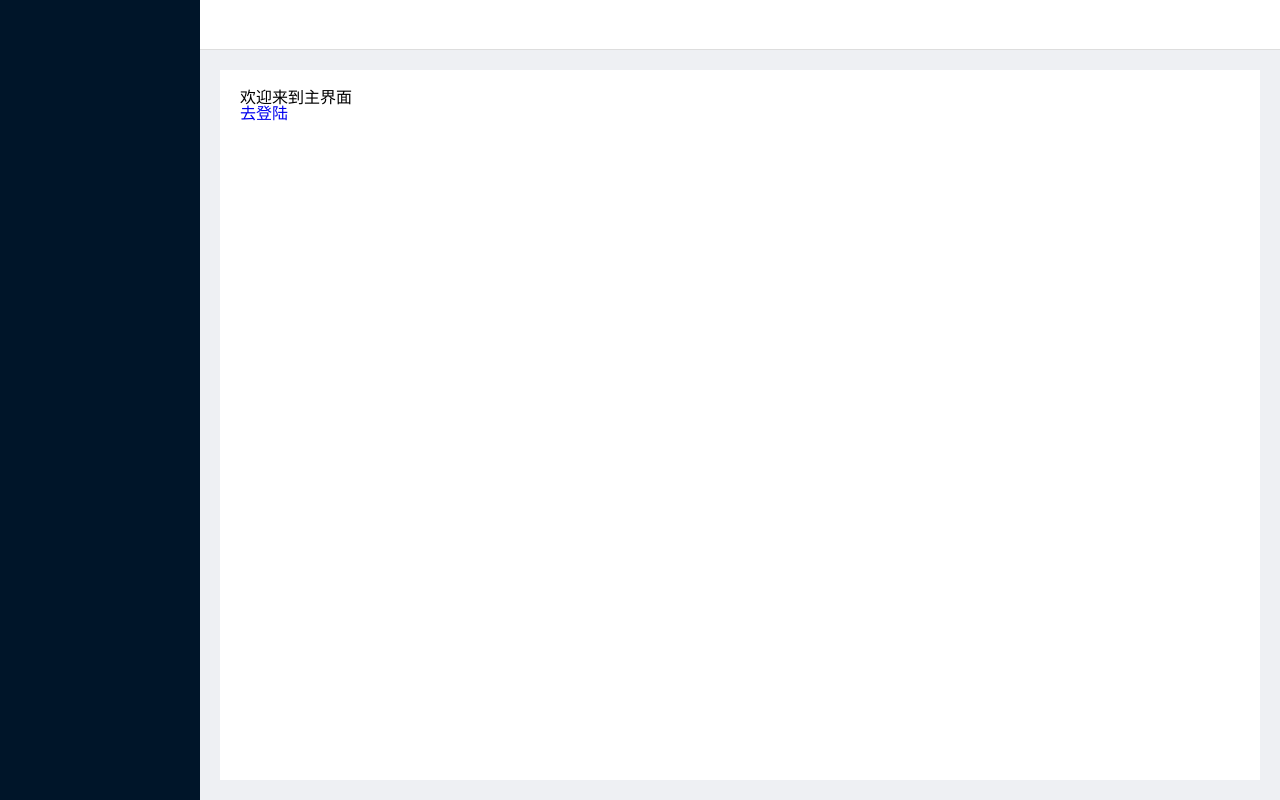
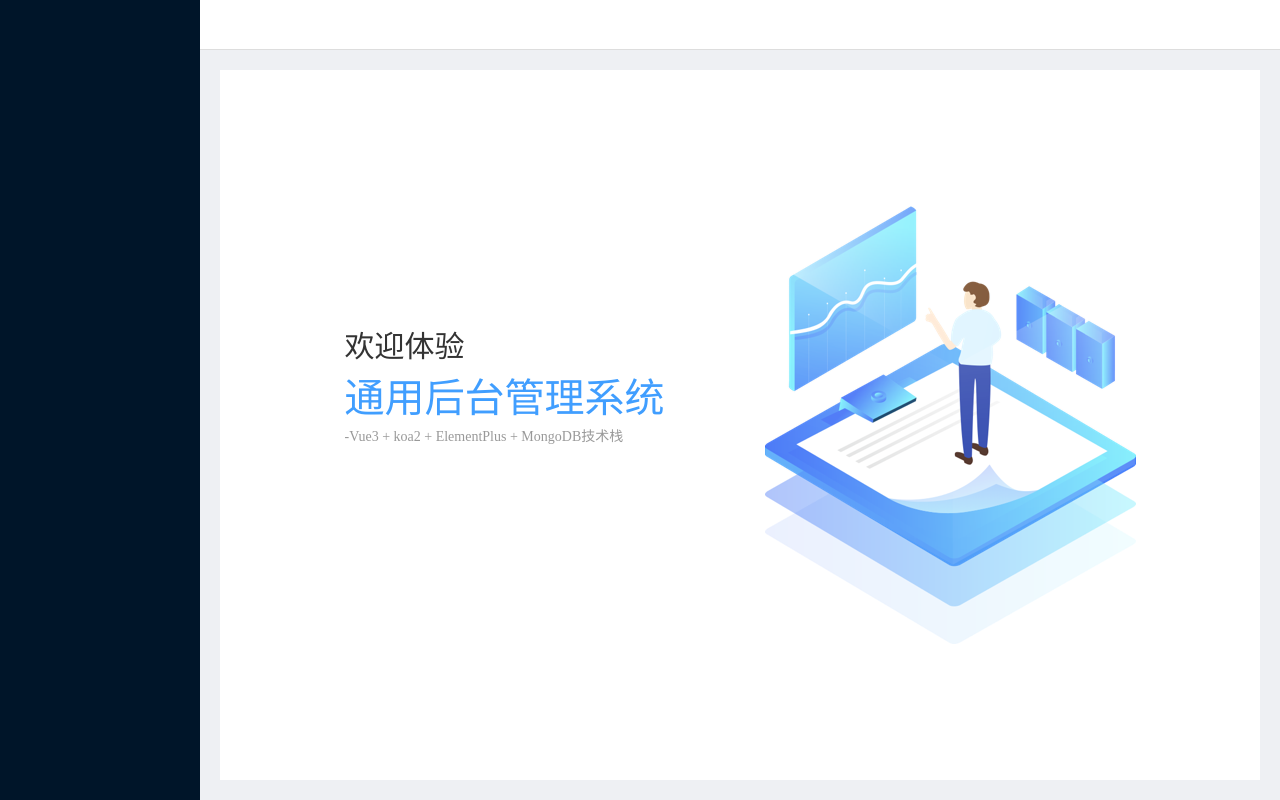
Before and after one commit to cht-w/manger-system, a Vue app: page /#/welcome in a window 1280 px wide. Built offline with nearby package versions, Linux system fonts and the light colour scheme.

Commit message:
欢迎页面的实现

```diff
--- a/src/assets/style/index.css
+++ b/src/assets/style/index.css
@@ -36,6 +36,9 @@ html, body {
   .text-right{
     text-align: right;
   }
+  .text-left{
+    text-align: left;
+  }
   .fr{
     float: right;
   }
--- a/src/views/Welcome.vue
+++ b/src/views/Welcome.vue
@@ -1,7 +1,15 @@
 <template>
-  <div class="welcome">
-    <h1>欢迎来到主界面</h1>
-    <router-link to="/login">去登陆</router-link>
+  <div class="welcome flex-center-all">
+    <div class="content">
+      <div class="sub-title">欢迎体验</div>
+      <div class="title">通用后台管理系统</div>
+      <div class="desc text-left">
+        -Vue3 + koa2 + ElementPlus + MongoDB技术栈
+      </div>
+    </div>
+    <div class="img">
+      <img src="./../assets/images/welcome.png" alt="" />
+    </div>
   </div>
 </template>
 <script>
@@ -10,4 +18,34 @@ export default {
 }
 </script>
 <style lang="scss" scoped>
+.welcome {
+  height: 100%;
+  .content {
+    position: relative;
+    bottom: 40px;
+    .sub-title {
+      font-size: 30px;
+      line-height: 42px;
+      color: #333;
+    }
+    .title {
+      font-size: 40px;
+      line-height: 62px;
+      color: #409eff;
+    }
+    .desc {
+      font-size: 14px;
+      color: #999;
+    }
+  }
+  .img {
+    width: 371px;
+    height: 438px;
+    margin-left: 100px;
+    img {
+      width: 100%;
+      height: 100%;
+    }
+  }
+}
 </style>
```
